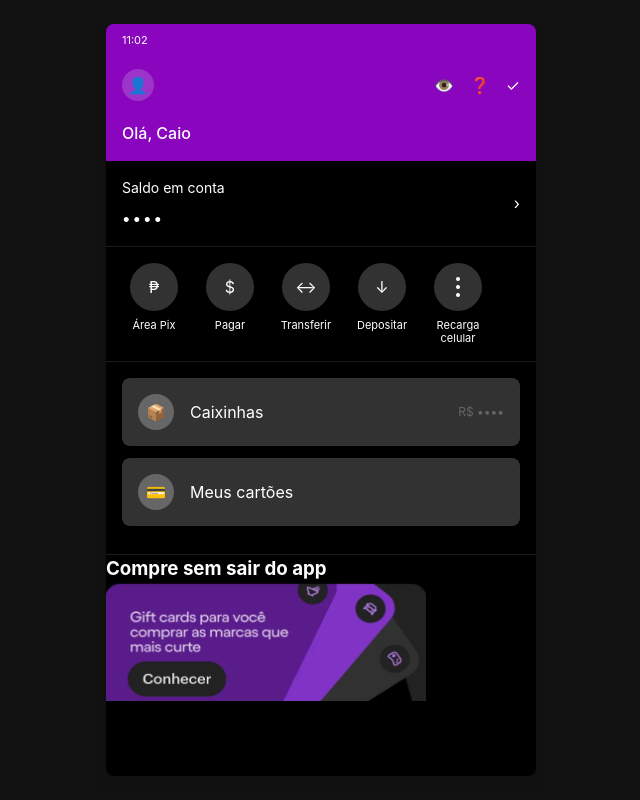
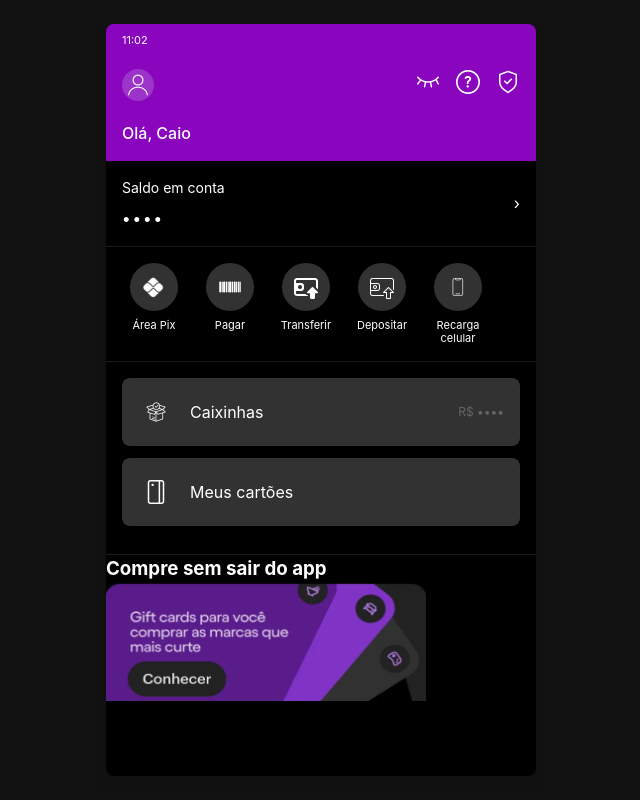
Before and after one commit to caiolaurenco/Cria-o_de_app, a plain HTML site: page index.html in a window 1280 px wide. Shown: the whole page, without its empty margins (319-959 px from the left). Drawn offline with Linux system fonts and the light colour scheme.

Commit message:
UPDATE - mudei o html

```diff
--- a/index.html
+++ b/index.html
@@ -20,13 +20,21 @@
 
         <div class="header-content">
           <div class="profile-section">
-            <div class="profile-icon">👤</div>
+            <div class="profile-icon">
+                <img src="Imagens/usuario.png" alt="">
+            </div>
           </div>
 
           <div class="header-icons">
-            <div class="eye-icon">👁️</div>
-            <div class="question-icon">❓</div>
-            <div class="check-icon">✓</div>
+            <div class="eye-icon">
+                <img src="Imagens/olho.png" alt="">
+            </div>
+            <div class="question-icon">
+                <img src="Imagens/interrogação.png" alt="">
+            </div>
+            <div class="check-icon">
+                <img src="Imagens/verificar.png" alt="">
+            </div>
           </div>
         </div>
 
@@ -46,26 +54,32 @@
 
         <section class="quick-actions">
           <div class="action-item">
-            <div class="action-icon">₱</div>
+            <div class="action-icon">
+                <img src="Imagens/pix.png" alt="pix">
+            </div>
             <span>Área Pix</span>
           </div>
           <div class="action-item">
-            <div class="action-icon">$</div>
+            <div class="action-icon">
+                <img src="Imagens/codigodebarra.png" alt="">
+            </div>
             <span>Pagar</span>
           </div>
           <div class="action-item">
-            <div class="action-icon">↔</div>
+            <div class="action-icon">
+                <img src="Imagens/deposit.png" alt="">
+            </div>
             <span>Transferir</span>
           </div>
           <div class="action-item">
-            <div class="action-icon">↓</div>
+            <div class="action-icon">
+                <img src="Imagens/saque.png" alt="">
+            </div>
             <span>Depositar</span>
           </div>
           <div class="action-item">
             <div class="action-icon more-icon">
-              <span class="dots"></span>
-              <span class="dots"></span>
-              <span class="dots"></span>
+              <img src="Imagens/smartphone.png" alt="">
             </div>
             <span>Recarga<br>celular</span>
           </div>
@@ -73,12 +87,16 @@
 
         <section class="menu-options">
           <div class="menu-item">
-            <div class="menu-icon">📦</div>
+            <div class="menu-icon">
+            <img src="Imagens/package.png" alt="">
+            </div>
             <span>Caixinhas</span>
             <div class="balance-hidden">R$ ••••</div>
           </div>
           <div class="menu-item">
-            <div class="menu-icon">💳</div>
+            <div class="menu-icon">
+                <img src="Imagens/credit-card.png" alt="">
+            </div>
             <span>Meus cartões</span>
           </div>
         </section>
--- a/style.css
+++ b/style.css
@@ -199,7 +199,7 @@
     width: 36px;
     height: 36px;
     border-radius: var(--radius-circle);
-    background-color: var(--light-gray);
+
     display: flex;
     align-items: center;
     justify-content: center;
```
Also changed, not shown: Imagens/codigodebarra.png (added), Imagens/credit-card.png (added), Imagens/deposit.png (added), Imagens/interrogação.png (added), Imagens/olho.png (added), Imagens/package.png (added), Imagens/pix.png (added), Imagens/saque.png (added), Imagens/smartphone.png (added), Imagens/usuario.png (added), Imagens/verificar.png (added).
